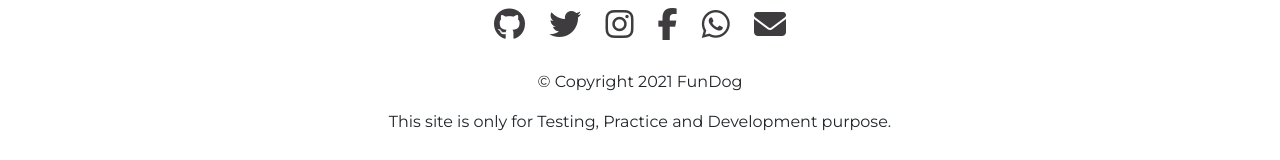
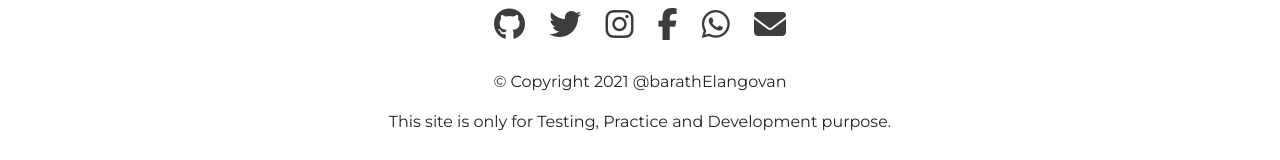
Before and after one commit to barat-sh/FunDog-Project, a plain HTML site: page index.html in a window 1280 px wide. Shown: the part 2746-2906 px from the top of the page. Drawn offline with nearby package versions, Linux system fonts and the light colour scheme.

Commit message:
Update index.html

```diff
--- a/index.html
+++ b/index.html
@@ -257,7 +257,7 @@
         <i class="far fa-laugh-beam"></i>
         <i class="fas fa-child"></i> -->
 
-        <p>© Copyright 2021 FunDog</p>
+        <p>© Copyright 2021 @barathElangovan</p>
         <p>This site is only for Testing, Practice and Development purpose.</p>
 
     </footer>
```
